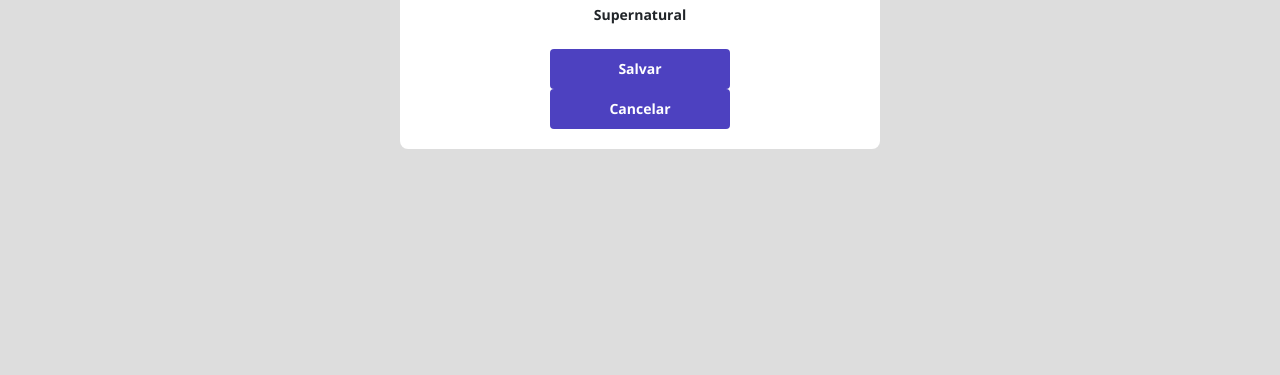
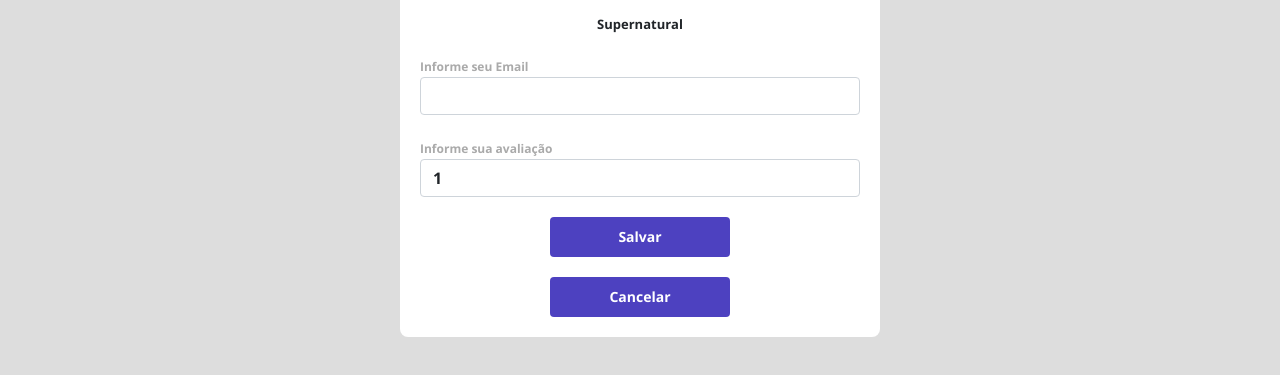
Before and after one commit to AguinaldoMoggi/DSMovie, a plain HTML site: page form.html in a window 1280 px wide. Shown: the part 463-838 px from the top of the page. Before the commit the page ends 800 px from the top, so only its background shows below. Drawn offline with nearby package versions, Linux system fonts and the light colour scheme.

Commit message:
formulário parte 2

```diff
--- a/css/styles.css
+++ b/css/styles.css
@@ -4,7 +4,8 @@
     --bg-gray: #ddd;
     --color-primary: #4D41C0;
     --white: #fff;
-    --text-gray: #4A4A4A
+    --text-gray: #4A4A4A;
+    --text-gray-light: #aaa;
 }
 
 
@@ -109,9 +110,48 @@ a, a:hover {
     align-items: center;
     justify-content: center;
     border-radius: 4px;
+    border: 0;
 }
 
 .dsmovie-form-container {
     padding: 40px 0;
     max-width: 480px;
 }
+
+
+.dsmovie-form-description{
+    background-color: var(--white);
+    padding: 20px;
+    display: flex;
+    flex-direction: column;
+    align-items: center;
+    border-radius: 0 0 8px 8px;
+}
+.dsmovie-form-description h3{
+    font-size: 13px;
+    font-weight: 700;
+    margin-bottom: 20px;
+
+}
+
+
+.dsmovie-form {
+    width: 100%;
+}
+
+.dsmovie-form-btn-container{
+    height: 100px;
+    display: flex;
+    flex-direction: column;
+    align-items: center;
+    justify-content: space-between;
+}
+
+.dsmovie-form-group{
+    margin-bottom: 20px;
+}
+
+.dsmovie-form-group label{
+    font-size: 12px;
+    color: var(--text-gray-light);
+}
--- a/form.html
+++ b/form.html
@@ -31,10 +31,28 @@
                     <div class="dsmovie-card">
                         <img src="https://www.themoviedb.org/t/p/w533_and_h300_bestv2/nVRyd8hlg0ZLxBn9RaI7mUMQLnz.jpg"
                             alt="Supernatural">
-                        <div class="dsmovie-card-description">
+                        <div class="dsmovie-form-description">
                             <h3>Supernatural</h3>
-                            <a class="dsmovie-btn" href="index.html">Salvar</a>
-                            <a class="dsmovie-btn" href="index.html">Cancelar</a>
+                            <form class="dsmovie-form">
+                                <div class="form-group dsmovie-form-group">
+                                    <label for="email">Informe seu Email</label>
+                                    <input class="form-control" type="email"id="email">
+                                </div>
+                                <div class="form-group dsmovie-form-group">
+                                    <label for="score">Informe sua avaliação</label>
+                                    <select class="form-control" name="score" id="score">
+                                        <option value="1">1</option>
+                                        <option value="2">2</option>
+                                        <option value="3">3</option>
+                                        <option value="4">4</option>
+                                        <option value="5">5</option>
+                                    </select>
+                                </div>
+                                <div class="dsmovie-form-btn-container">
+                                    <button class="dsmovie-btn" type="submit">Salvar</button>
+                                    <a class="dsmovie-btn" href="index.html">Cancelar</a>
+                                </div>
+                            </form>
                         </div>
                     </div>
                 </div>
```
